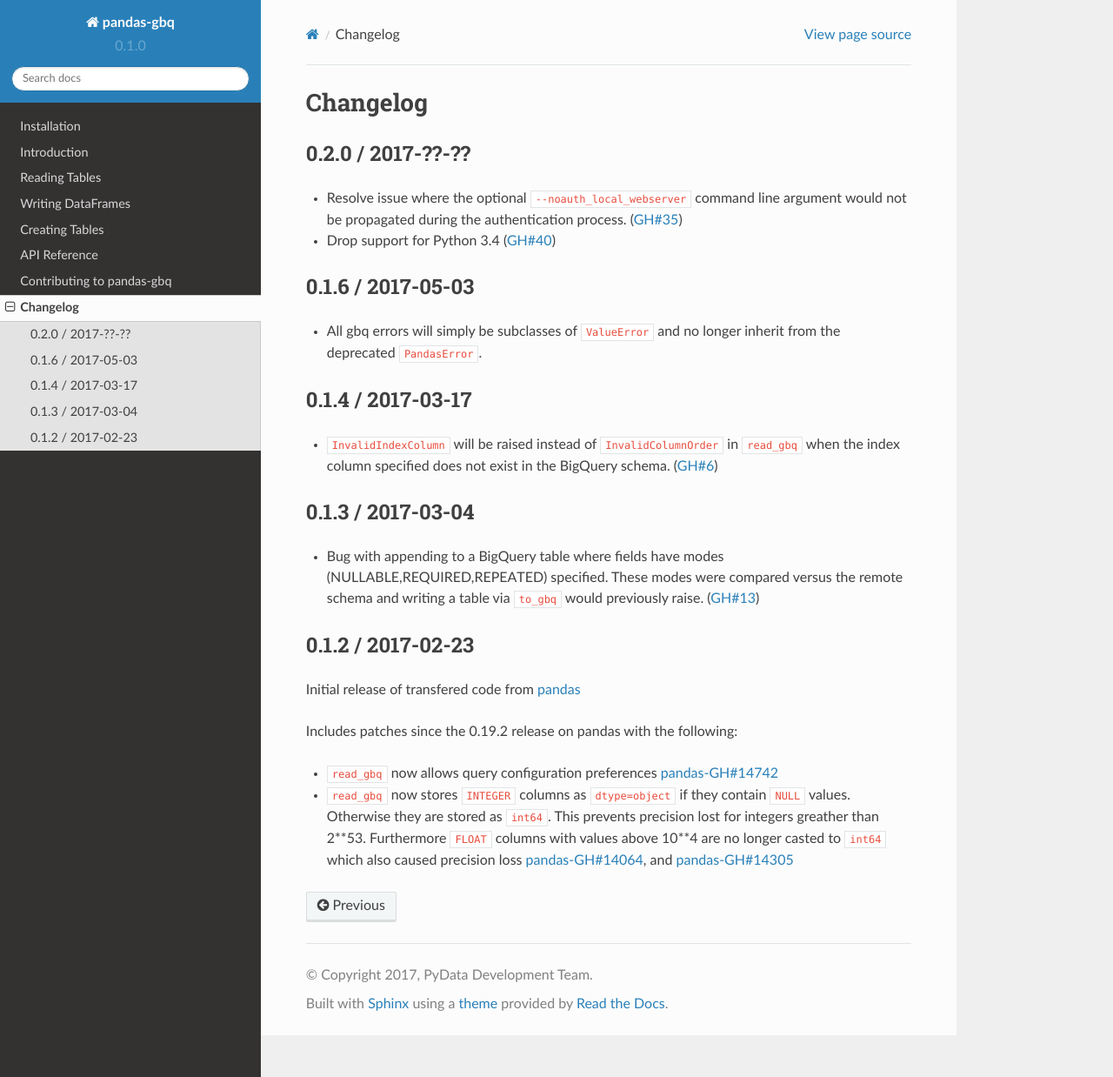
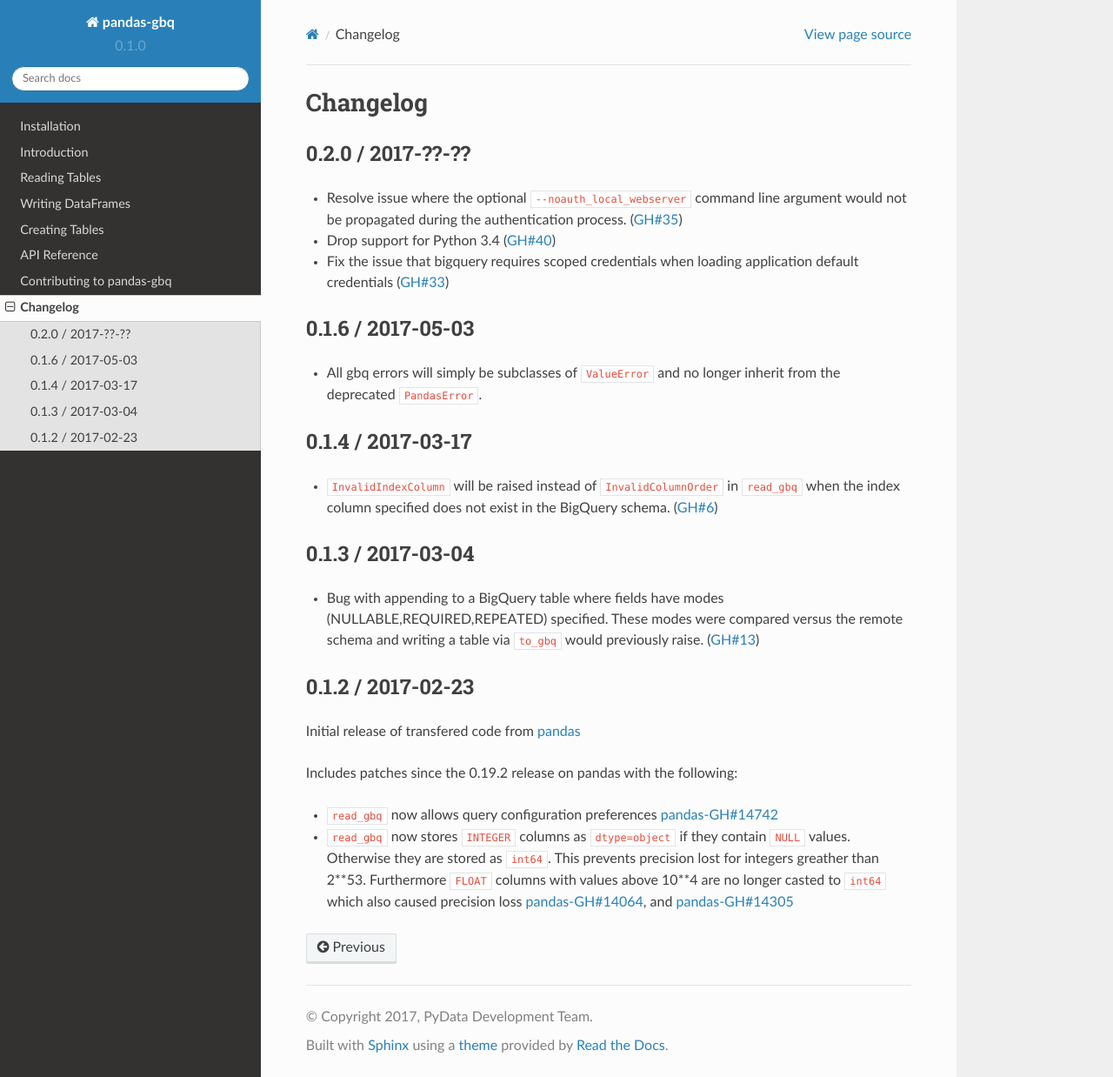
Before and after one commit to googleapis/python-bigquery-pandas, a Sphinx documentation site: the page built from docs/source/changelog.rst, in a window 1280 px wide and 1238 px high. Shown: the whole window at 87% size. Built offline with Sphinx 7.4.7 and the Read the Docs theme 2.0.0, drawn with Linux system fonts in a browser that asks for light colours.

Commit message:
Update changelog

```diff
--- a/docs/source/changelog.rst
+++ b/docs/source/changelog.rst
@@ -6,6 +6,7 @@
 
 - Resolve issue where the optional ``--noauth_local_webserver`` command line argument would not be propagated during the authentication process. (:issue:`35`)
 - Drop support for Python 3.4 (:issue:`40`)
+- Fix the issue that bigquery requires scoped credentials when loading application default credentials (:issue:`33`)
 
 0.1.6 / 2017-05-03
 ------------------
```
